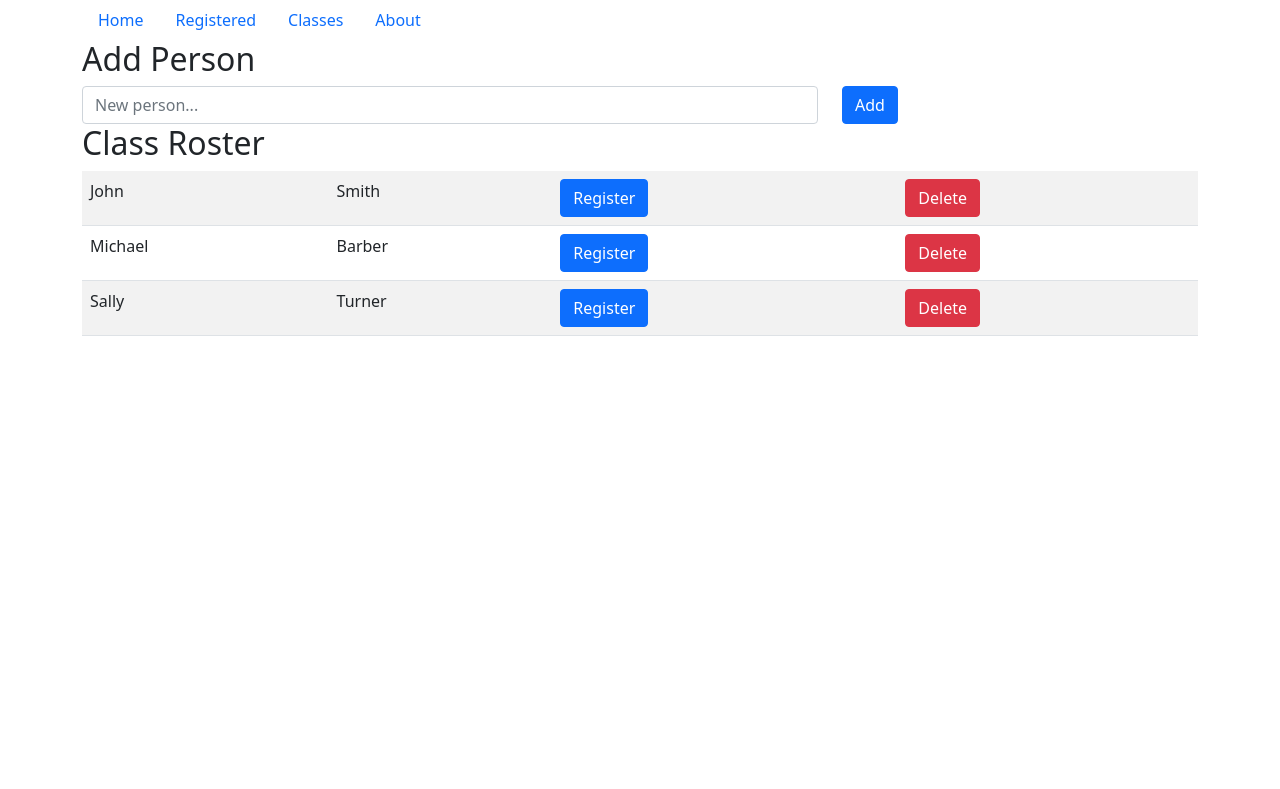
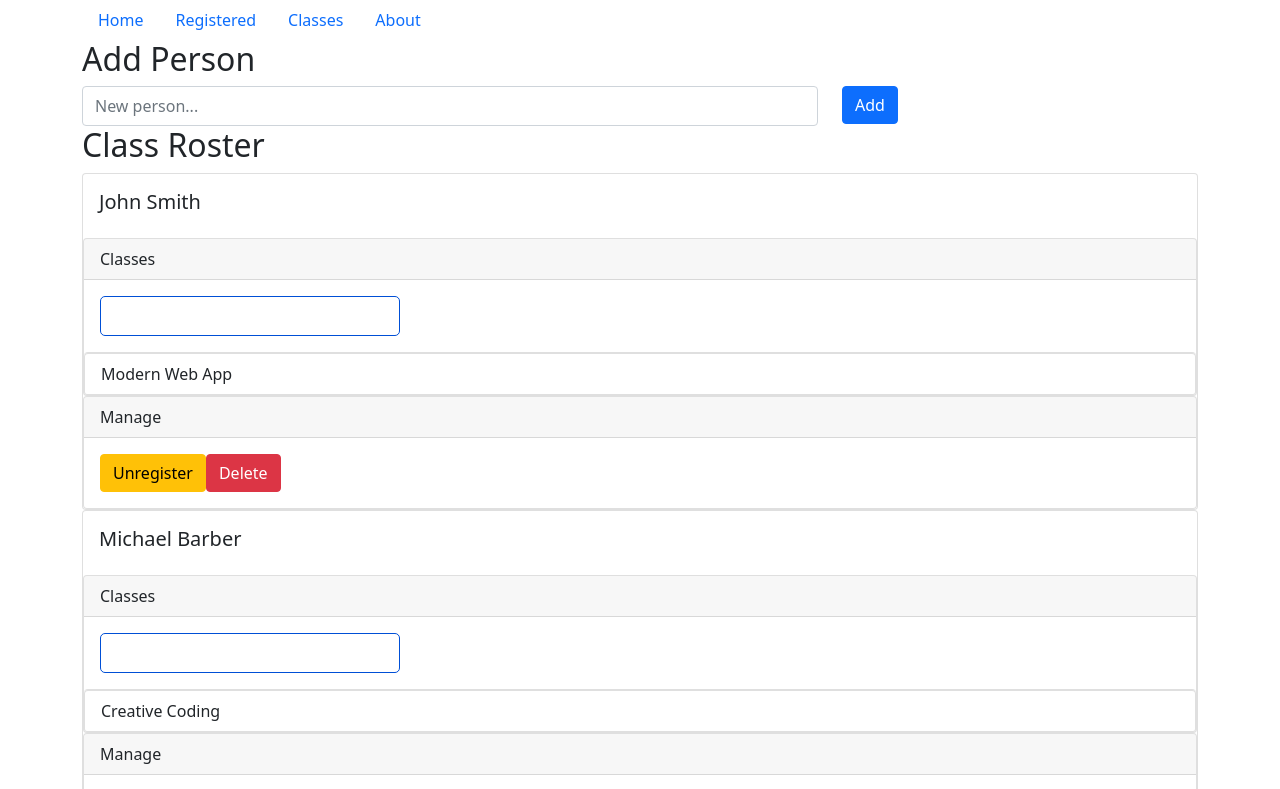
Before and after one commit to adamcstephens/classbook, a React (Create React App) app: page / in a window 1280 px wide. Shown: the top 789 px of the page. Built offline with nearby package versions, Linux system fonts and the light colour scheme.

Commit message:
add class adding capability

```diff
--- a/src/App.js
+++ b/src/App.js
@@ -1,7 +1,7 @@
 import "./App.css"
 import "bootstrap/dist/css/bootstrap.min.css"
 import { WelcomeClass } from "./welcomeClass"
-import { useState } from "react"
+import { useEffect, useState } from "react"
 import { RegisteredUsers } from "./registeredUsers"
 import { AddPerson } from "./addPerson"
 import Container from "react-bootstrap/Container"
@@ -18,6 +18,7 @@ const initialPeople = [
     id: 0,
     name: "John",
     lastName: "Smith",
+    registered: true,
     classes: ["Modern Web App"],
   },
   {
@@ -36,10 +37,22 @@ const initialPeople = [
 
 function App() {
   const [people, setPeople] = useState(initialPeople)
+  let [classes, setClasses] = useState([])
+
+  useEffect(() => {
+    setClasses([
+      ...new Set(
+        people.reduce((acc, person) => {
+          if (person.classes) {
+            return acc.concat(person.classes)
+          }
+          return acc
+        }, [])
+      ),
+    ])
+  }, [people])
 
   const toggleRegistered = (id) => {
-    console.log("Changing " + id)
-
     setPeople((currentPeople) => {
       return currentPeople.map((person) => {
         if (person.id === id) {
@@ -62,12 +75,31 @@ function App() {
     setPeople((currentPeople) => currentPeople.filter((person) => person.id !== id))
   }
 
+  const addPersonClass = (id, newClass) => {
+    setPeople((currentPeople) => {
+      return currentPeople.map((person) => {
+        let newClasses = []
+        if (person.id === id) {
+          if (!person.classes.length) {
+            newClasses = [newClass]
+          } else if (person.classes.includes(newClass)) {
+            newClasses = person.classes
+          } else {
+            newClasses = [...person.classes, newClass]
+          }
+          return { ...person, classes: newClasses }
+        }
+        return person
+      })
+    })
+  }
+
   return (
     <>
       <Container>
         <Routes>
           <Route path="/" element={<AppNav />}>
-            <Route path="classes" element={<Classes people={people} />}>
+            <Route path="classes" element={<Classes classes={classes} />}>
               <Route path=":className" element={<Class people={people} />} />
             </Route>
             <Route path="about" element={<About />} />
@@ -77,7 +109,13 @@ function App() {
               element={
                 <>
                   <AddPerson handleNewPerson={addPerson} />
-                  <WelcomeClass people={people} toggleRegistered={toggleRegistered} removePerson={removePerson} />
+                  <WelcomeClass
+                    people={people}
+                    toggleRegistered={toggleRegistered}
+                    removePerson={removePerson}
+                    existingClasses={classes}
+                    addPersonClass={addPersonClass}
+                  />
                 </>
               }
             />
--- /dev/null
+++ b/src/autocomplete.css
@@ -0,0 +1,53 @@
+input {
+  border: 1px solid hsla(218, 100%, 42%, 1);
+  outline: none;
+  padding: 0 0.5rem;
+  width: 300px;
+  height: 40px;
+  border-radius: 5px;
+}
+
+.no-suggestions {
+  color: #999;
+  padding: 0.4rem;
+  font-size: 0.9rem;
+}
+
+.suggestions {
+  border: 1px solid hsla(218, 100%, 42%, 0.5);
+  border-top-width: 0;
+  list-style: none;
+  margin-top: 0;
+  max-height: 143px;
+  overflow-y: auto;
+  padding-left: 0;
+  width: 300px;
+}
+
+.suggestions::-webkit-scrollbar {
+  width: 0.2rem;
+  height: 0rem;
+  border-radius: 20px;
+}
+
+.suggestions::-webkit-scrollbar-thumb {
+  background-color: hsla(218, 100%, 42%, 1);
+}
+
+.suggestions li {
+  padding: 0.5rem;
+  font-size: 0.9rem;
+  font-weight: 500;
+}
+
+.suggestion-active,
+.suggestions li:hover {
+  background: linear-gradient(90deg, hsla(218, 100%, 42%, 0.6) 0%, hsla(0, 0%, 98%, 1) 200%);
+  color: #fff;
+  cursor: pointer;
+  font-weight: 700;
+}
+
+.suggestions li:not(:last-of-type) {
+  border-bottom: 1px solid #999;
+}
--- /dev/null
+++ b/src/autocomplete.js
@@ -0,0 +1,101 @@
+import { useState } from "react"
+import "./autocomplete.css"
+
+export const AutoComplete = ({ suggestions, onSubmitUpdate }) => {
+  const [filteredSuggestions, setFilteredSuggestions] = useState([])
+  const [activeSuggestionIndex, setActiveSuggestionIndex] = useState(0)
+  const [showSuggestions, setShowSuggestions] = useState(false)
+  const [textInput, setInput] = useState("")
+
+  const onChange = (e) => {
+    const userInput = e.target.value
+
+    // Filter our suggestions that don't contain the user's input
+    const unLinked = suggestions.filter((suggestion) => suggestion.toLowerCase().indexOf(userInput.toLowerCase()) > -1)
+
+    setInput(e.target.value)
+    setFilteredSuggestions(unLinked)
+    setActiveSuggestionIndex(0)
+    setShowSuggestions(true)
+  }
+
+  const onClick = (e) => {
+    setFilteredSuggestions([])
+    setInput(e.target.innerText)
+    setActiveSuggestionIndex(0)
+    setShowSuggestions(false)
+  }
+
+  const onKeyDown = (e) => {
+    // User pressed the enter key
+    if (e.keyCode === 13) {
+      setInput((typedInput) => {
+        if (filteredSuggestions.length) {
+          return filteredSuggestions[activeSuggestionIndex]
+        }
+        return typedInput
+      })
+      setActiveSuggestionIndex(0)
+      setShowSuggestions(false)
+    }
+    // User pressed the up arrow
+    else if (e.keyCode === 38) {
+      if (activeSuggestionIndex === 0) {
+        return
+      }
+
+      setActiveSuggestionIndex((prevIndex) => prevIndex - 1)
+    }
+    // User pressed the down arrow
+    else if (e.keyCode === 40) {
+      if (activeSuggestionIndex - 1 === filteredSuggestions.length) {
+        return
+      }
+
+      setActiveSuggestionIndex((prevIndex) => prevIndex + 1)
+    }
+  }
+
+  const onSubmit = (e) => {
+    e.preventDefault()
+    onSubmitUpdate(textInput)
+    setInput("")
+  }
+
+  const SuggestionsListComponent = () => {
+    return filteredSuggestions.length ? (
+      <ul className="suggestions">
+        {filteredSuggestions.map((suggestion, index) => {
+          let className
+
+          // Flag the active suggestion with a class
+          if (index === activeSuggestionIndex) {
+            className = "suggestion-active"
+          }
+
+          return (
+            <li className={className} key={suggestion} onClick={onClick}>
+              {suggestion}
+            </li>
+          )
+        })}
+      </ul>
+    ) : (
+      <div className="no-suggestions">
+        <span role="img" aria-label="tear emoji">
+          😪
+        </span>{" "}
+        <em>sorry no suggestions</em>
+      </div>
+    )
+  }
+
+  return (
+    <>
+      <form onSubmit={onSubmit}>
+        <input type="text" onChange={onChange} onKeyDown={onKeyDown} value={textInput} />
+      </form>
+      {showSuggestions && textInput && <SuggestionsListComponent />}
+    </>
+  )
+}
--- a/src/displayName.js
+++ b/src/displayName.js
@@ -1,20 +1,42 @@
+import Card from "react-bootstrap/Card"
 import Button from "react-bootstrap/Button"
+import { AutoComplete } from "./autocomplete"
+import ListGroup from "react-bootstrap/ListGroup"
 
-export const DisplayName = ({ person, toggleRegistered, removePerson }) => {
+export const DisplayName = ({ person, toggleRegistered, removePerson, existingClasses, addPersonClass }) => {
+  const autocompleteSubmit = (newClass) => {
+    addPersonClass(person.id, newClass)
+  }
+
   return (
-    <tr>
-      <td>{person.name}</td>
-      <td>{person.lastName}</td>
-      <td>
+    <Card>
+      <Card.Body>
+        <Card.Title>
+          {person.name} {person.lastName}
+        </Card.Title>
+      </Card.Body>
+      <Card>
+        <Card.Header>Classes</Card.Header>
+        <Card.Body>
+          <AutoComplete suggestions={existingClasses} onSubmitUpdate={autocompleteSubmit} />
+        </Card.Body>
+        <ListGroup>
+          {person.classes.map((cl, index) => {
+            return <ListGroup.Item key={index}>{cl}</ListGroup.Item>
+          })}
+        </ListGroup>
+      </Card>
+      <Card>
+        <Card.Header>Manage</Card.Header>
+        <Card.Body>
           <Button onClick={() => toggleRegistered(person.id)} variant={person.registered ? "warning" : "primary"}>
             {person.registered ? "Unregister" : "Register"}
           </Button>
-      </td>
-      <td>
           <Button onClick={() => removePerson(person.id)} variant="danger">
             Delete
           </Button>
-      </td>
-    </tr>
+        </Card.Body>
+      </Card>
+    </Card>
   )
 }
--- a/src/routes/classes.js
+++ b/src/routes/classes.js
@@ -1,23 +1,7 @@
-import { useEffect, useState } from "react"
 import { Table } from "react-bootstrap"
 import { Link, Outlet } from "react-router-dom"
 
-export const Classes = ({ people }) => {
-  let [classes, setClasses] = useState([])
-
-  useEffect(() => {
-    setClasses([
-      ...new Set(
-        people.reduce((acc, person) => {
-          if (person.classes) {
-            return acc.concat(person.classes)
-          }
-          return acc
-        }, [])
-      ),
-    ])
-  }, [people])
-
+export const Classes = ({ classes }) => {
   return (
     <>
       <h2>Class Roster</h2>
--- a/src/welcomeClass.js
+++ b/src/welcomeClass.js
@@ -1,7 +1,7 @@
 import { DisplayName } from "./displayName"
 import Table from "react-bootstrap/Table"
 
-export const WelcomeClass = ({ people, toggleRegistered, removePerson }) => {
+export const WelcomeClass = ({ people, toggleRegistered, removePerson, existingClasses, addPersonClass }) => {
   if (people.length === 0) {
     return (
       <>
@@ -13,18 +13,16 @@ export const WelcomeClass = ({ people, toggleRegistered, removePerson }) => {
   return (
     <>
       <h2>Class Roster</h2>
-      <Table striped>
-        <tbody>
       {people.map((person) => (
         <DisplayName
           person={person}
           toggleRegistered={toggleRegistered}
           removePerson={removePerson}
+          existingClasses={existingClasses}
+          addPersonClass={addPersonClass}
           key={person.id}
         />
       ))}
-        </tbody>
-      </Table>
     </>
   )
 }
```
Lines whose indentation alone changed are shown as unchanged.
